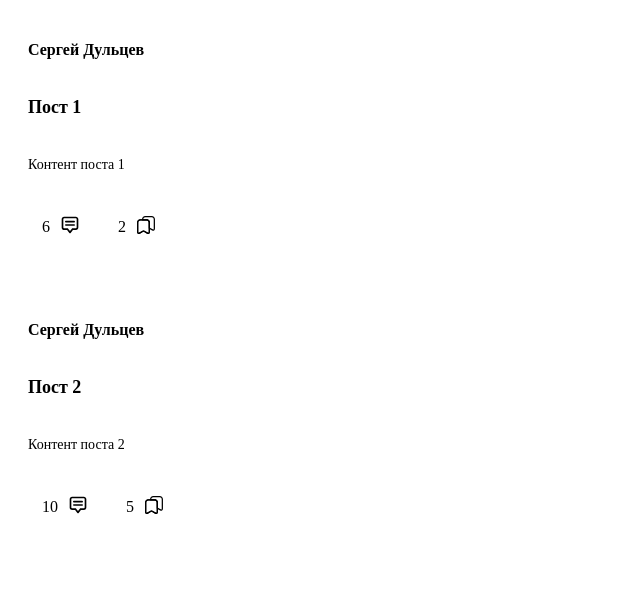
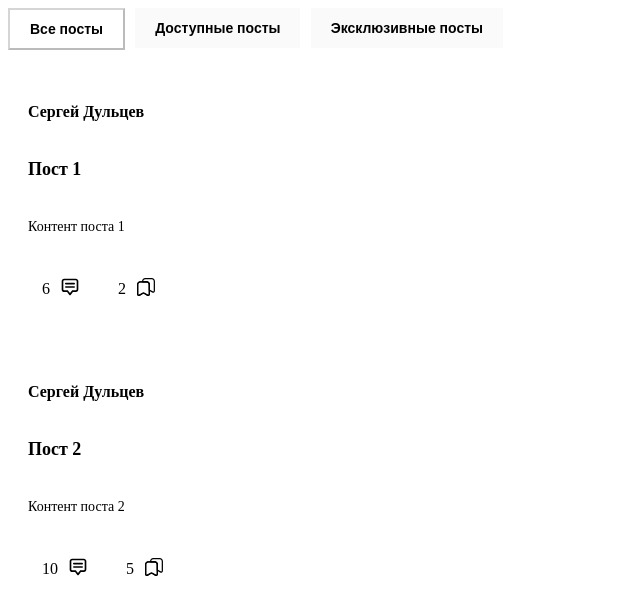
Before and after one commit to SergeyDultsev/Lapse, a Next.js app: page /main-page/MainPage in a window 1280 px wide. Shown: the top 614 px of the page, without its empty margins (0-640 px from the left). Built offline with nearby package versions, Linux system fonts and the light colour scheme.

Commit message:
feat: adding filters buttons

```diff
--- a/src/assets/css/variables.scss
+++ b/src/assets/css/variables.scss
@@ -1,6 +1,6 @@
 :root {
   --main-color: #7855F6;
-  --main-background-color: #FBFAFF;
+  --main-bg-color: #FBFAFF;
   --main-border-color: #E0E0E0;
   --main-border-radius: 5px;
 
@@ -11,5 +11,5 @@
 
   --btn-text-color: #7855F6;
   --btn-text-color-hover: #FFFFFF;
-  --btn-background-color-hover: #7855F6;
+  --btn-bg-color-hover: #7855F6;
 }
--- /dev/null
+++ b/src/assets/shared/ui/button/ButtonDefault.module.scss
@@ -0,0 +1,43 @@
+.btn{
+    padding: 11px 20px;
+
+    border: 1px solid var(--main-border-color);
+    border-radius: var(--main-border-radius);
+
+    height: 40px;
+
+    color: var(--btn-text-color);
+    font-size: 14px;
+    font-weight: 600;
+
+    cursor: pointer;
+
+    transition: all .3s ease-out;
+
+    &:hover{
+        border: none;
+
+        color: var(--btn-text-color-hover);
+        font-size: 14px;
+        font-weight: 600;
+
+        background-color: var(--btn-bg-color-hover);
+        color: var(--btn-text-color-hover);
+
+        transition: all .3s ease-out;
+    }
+}
+
+.btn__active{
+    padding: 11px 20px;
+
+    border-radius: var(--main-border-radius);
+
+    background-color: var(--btn-bg-color-hover);
+
+    color: var(--btn-text-color-hover);
+    font-size: 14px;
+    font-weight: 600;
+
+    cursor: pointer;
+}
--- /dev/null
+++ b/src/assets/shared/ui/button/ButtonDefault.tsx
@@ -0,0 +1,23 @@
+import React from "react";
+import styles from "./ButtonDefault.module.scss"
+
+interface IButtonDefault {
+    children: React.ReactNode;
+    name: string | "",
+    type: "button" | "reset" | "submit",
+    disabled: boolean,
+    active: boolean
+}
+
+const ButtonDefault: React.FC<IButtonDefault> = ({ children, name, type, active }) => {
+    return (
+        <button
+        className={`${active ? styles["btn__active"] : styles["btn"]}`}
+        name={name}
+        type={type}
+        disabled
+        >{ children }</button>
+    );
+}
+
+export default ButtonDefault;
--- a/src/widgets/navigation/navigation.module.scss
+++ b/src/widgets/navigation/navigation.module.scss
@@ -20,7 +20,7 @@
 
     &-item:hover{
         border-radius: var(--main-border-radius);
-        background-color: var(--btn-background-color-hover);
+        background-color: var(--btn-bg-color-hover);
     }
 
     &-item:hover > &-item__descr{
@@ -46,7 +46,7 @@
         flex: 0 0 auto;
 
         border-top: 1px solid var(--main-border-color);
-        background-color: var(--main-background-color);
+        background-color: var(--main-bg-color);
 
         padding: 10px;
         margin: 0 auto;
--- a/src/widgets/post-list/ui/PostList.module.scss
+++ b/src/widgets/post-list/ui/PostList.module.scss
@@ -1,5 +1,13 @@
 .posts{
+    width: 100%;
+    max-width: 495px;
+
     display: flex;
     flex-direction: column;
     gap: 20px;
+
+    &-btns{
+        display: flex;
+        justify-content: space-between;
+    }
 }
--- a/src/widgets/post-list/ui/PostList.tsx
+++ b/src/widgets/post-list/ui/PostList.tsx
@@ -1,6 +1,7 @@
 import React from "react";
 import styles from "./PostList.module.scss";
 import PostItem from "@/entities/post/ui/post-item/PostItem";
+import ButtonDefault from "@/assets/shared/ui/button/ButtonDefault";
 
 interface IPosts {
     posts: object[]
@@ -9,6 +10,11 @@ interface IPosts {
 const PostList: React.FC<IPosts> = ({ posts }) => {
     return (
         <section className={styles["posts"]}>
+            <div className={styles["posts-btns"]}>
+                <ButtonDefault name={"allPost"} active={true} type="button" disabled={false}>Все посты</ButtonDefault>
+                <ButtonDefault name={"openPost"} active={false} type="button" disabled={false}>Доступные посты</ButtonDefault>
+                <ButtonDefault name={"closePost"} active={false} type="button" disabled={false}>Эксклюзивные посты</ButtonDefault>
+            </div>
             {posts.map((postItem, index) =>
                 <PostItem author={postItem.author} content={postItem.post} key={index}/>
             )}
```
